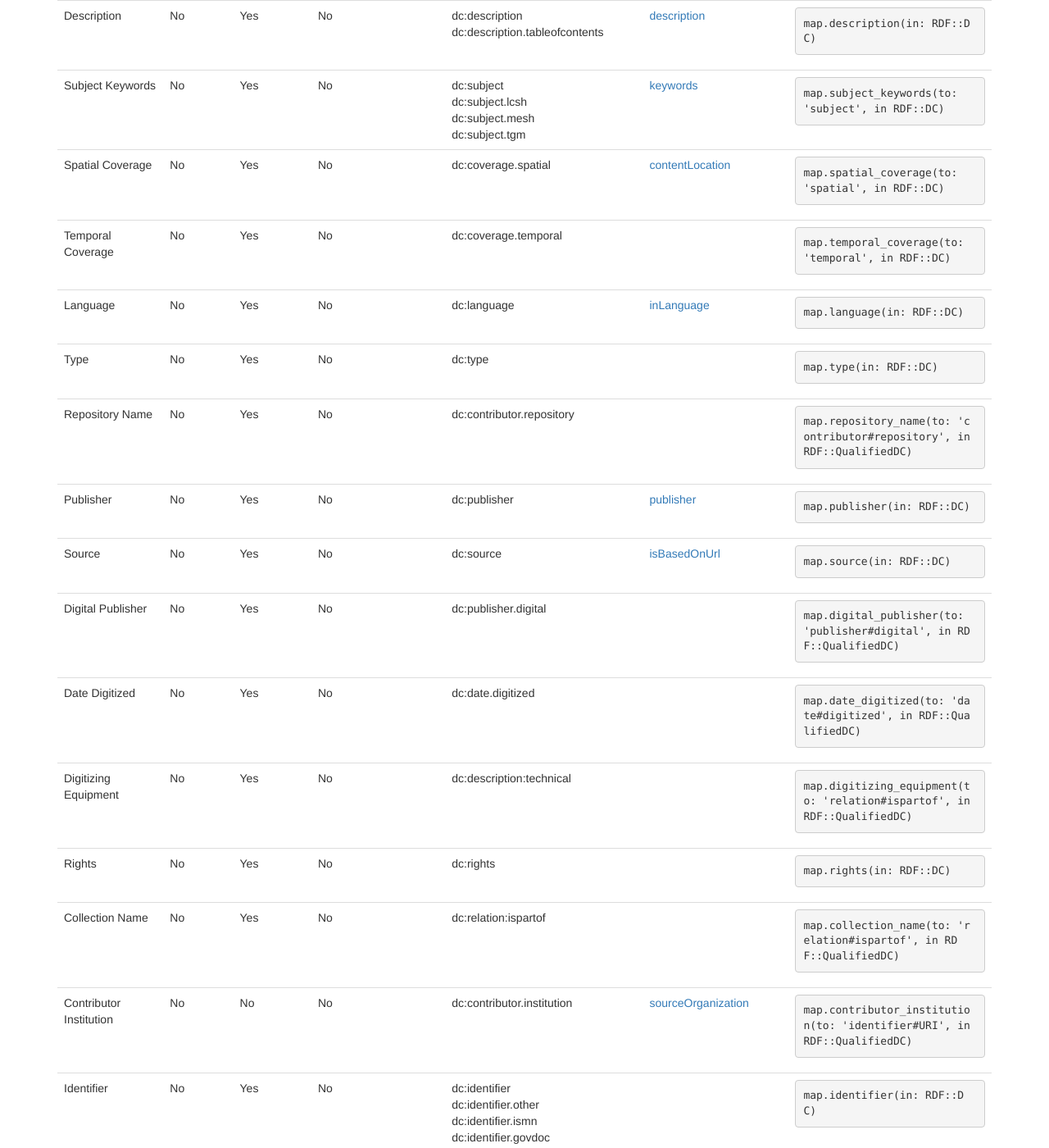
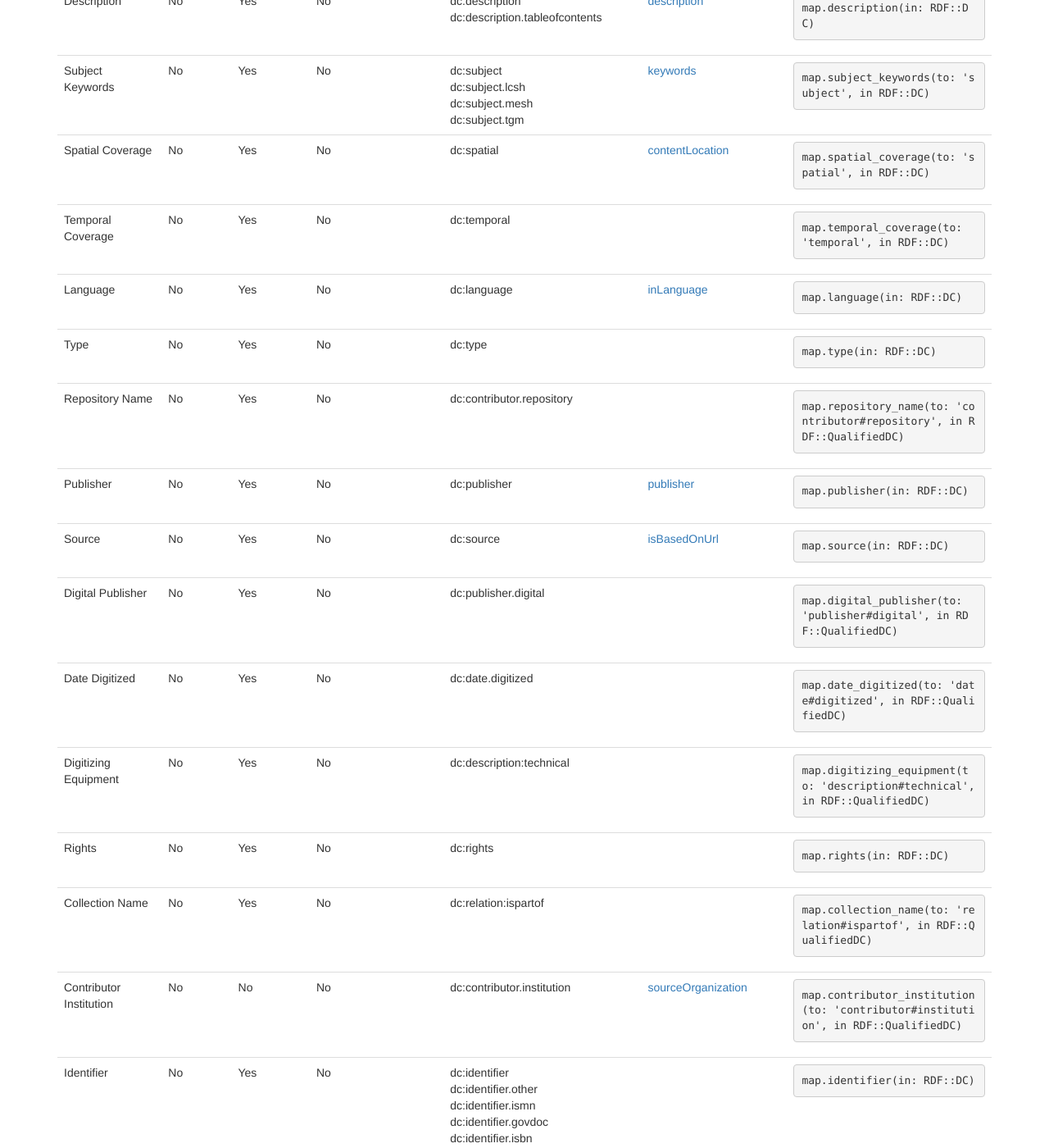
Before and after one commit to ndlib/metadata_application_profile, a Jekyll site: the page built from elements/index.html, in a window 1280 px wide and 1400 px high, scrolled down 950 px. Shown: the whole window at 82% size. Built offline with Jekyll 4.4.1, drawn with Linux system fonts in a browser that asks for light colours; nearby versions of some CDN libraries; library files that are not in the unit come from our copies; Markdown is read by kramdown in place of the engine named in the settings; some of the changed text lies outside the part shown.

Commit message:
Normalizing element listing

```diff
--- a/_data/elements.yml
+++ b/_data/elements.yml
@@ -18,7 +18,7 @@
   repeatable: true
   required:   false
   terms:
-    - 'dc:title.alternative'
+    - 'dc:alternative'
   microdata:
     - 'alternateName'
   rdf_gem:
@@ -148,7 +148,7 @@
   repeatable: true
   required:   false
   terms:
-    - 'dc:coverage.spatial'
+    - 'dc:spatial'
   microdata:
     - 'contentLocation'
   rdf_gem:
@@ -161,7 +161,7 @@
   repeatable: true
   required:   false
   terms:
-    - 'dc:coverage.temporal'
+    - 'dc:temporal'
   rdf_gem:
     DC:
       - 'temporal'
@@ -258,7 +258,7 @@
     - 'dc:description:technical'
   rdf_gem:
     QualifiedDC:
-      - 'relation#ispartof'
+      - 'description#technical'
 
 - attribute:  'rights'
   name:       'Rights'
@@ -293,7 +293,7 @@
     - 'sourceOrganization'
   rdf_gem:
     QualifiedDC:
-      - 'identifier#URI'
+      - 'contributor#institution'
 
 - attribute:  'identifier'
   name:       'Identifier'
@@ -335,7 +335,7 @@
       - 'identifier#doi'
 
 - attribute:  'id'
-  name:       'Pid'
+  name:       'pid'
   generated:  true
   repeatable: false
   required:   true
@@ -389,7 +389,7 @@
   repeatable: false
   required:   false
   terms:
-    - 'dc.date.accessioned'
+    - 'dc:date.accessioned'
   rdf_gem:
     QualifiedDC:
       - 'date#accessioned'
@@ -400,7 +400,7 @@
   repeatable: false
   required:   false
   terms:
-    - 'dc.date.available'
+    - 'dc:available'
   rdf_gem:
     DC:
       - 'available'
@@ -411,7 +411,7 @@
   repeatable: true
   required:   false
   terms:
-    - 'dc.date.copyrighted'
+    - 'dc:dateCopyrighted'
   microdata:
     - 'copyrightYear'
   rdf_gem:
@@ -424,7 +424,10 @@
   repeatable: false
   required:   false
   terms:
-    - 'dc.permissions'
+    - 'dc:rights.permissions'
+  rdf_gem:
+    QualifiedDC:
+      - 'rights#permissions'
 
 - attribute:  'requires'
   name:       'Requires'
@@ -432,7 +435,7 @@
   repeatable: true
   required:   false
   terms:
-    - 'dc.requires'
+    - 'dc:requires'
   rdf_gem:
     DC:
       - 'requires'
@@ -443,7 +446,7 @@
   repeatable: true
   required:   false
   terms:
-    - 'dc.isversionof'
+    - 'dc:isVersionOf'
   microdata:
     - 'version'
   rdf_gem:
@@ -456,7 +459,7 @@
   repeatable: true
   required:   false
   terms:
-    - 'dc.isversionof.edition'
+    - 'dc:isversionof.edition'
   microdata:
     - 'bookEdition'
   rdf_gem:
```
